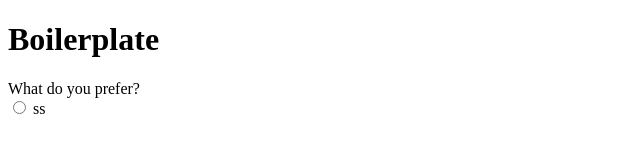
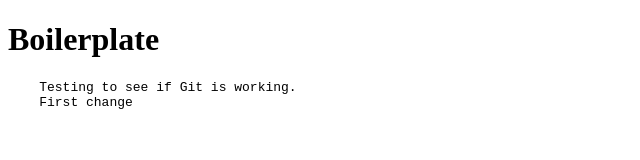
Before and after one commit to SandileSK/My-first-Repository, a plain HTML site: page index.html in a window 1280 px wide. Shown: the whole page, without its empty margins (0-640 px from the left). Drawn offline with Linux system fonts and the light colour scheme.

Commit message:
first changes

```diff
--- a/index.html
+++ b/index.html
@@ -7,14 +7,9 @@
 </head>
 <body>
    <h1>Boilerplate</h1>
-   <form action="">
-    <label for="pref">What do you prefer?</label>
-    <br>
-    <input type="radio"
-     id="pref"
-     name="pref"
-     value="html">
-    ss
-   </form>
+   <pre>
+    Testing to see if Git is working.
+    First change
+   </pre>
 </body>
 </html>
```
